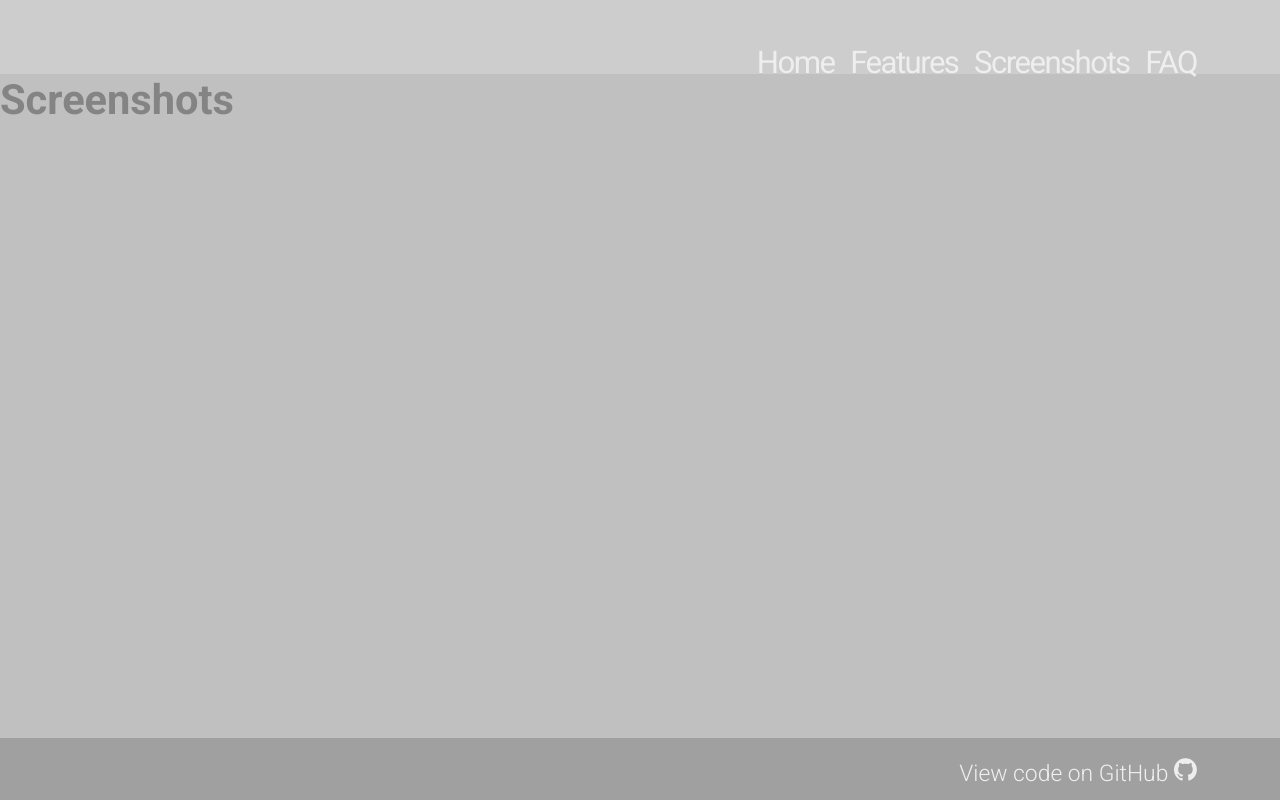
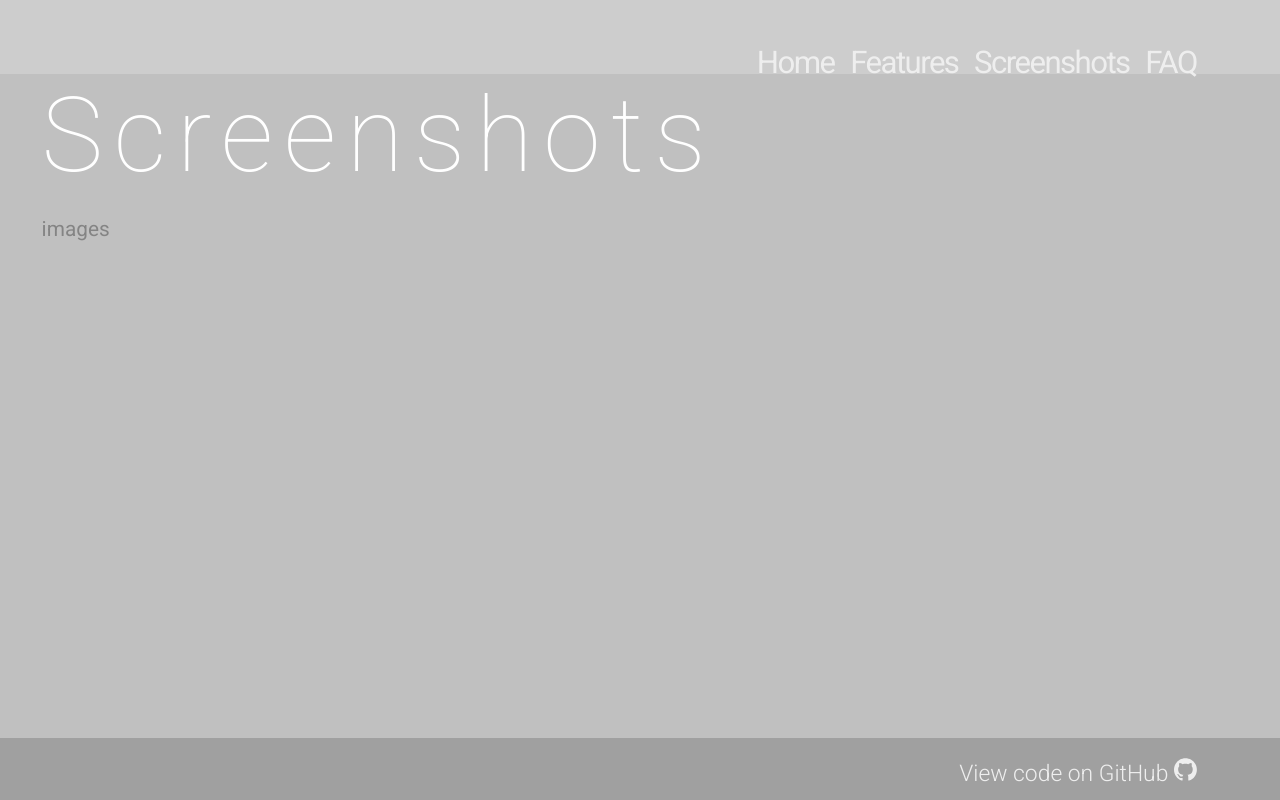
Before and after one commit to AlexanderPershin/lsdeer-site, a Next.js app: page /screenshots in a window 1280 px wide. Built offline with nearby package versions, Linux system fonts and the light colour scheme.

Commit message:
common layout added for secondary pages

```diff
--- a/components/PageTitle.js
+++ b/components/PageTitle.js
@@ -7,6 +7,7 @@ const StyledTitle = styled.h1`
   font-weight: 100;
   color: ${({ theme }) => theme.colors.title};
   letter-spacing: 0.1em;
+  user-select: none;
   @media (max-width: 42rem) {
     height: 4rem;
     text-align: center;
--- a/pages/downloads.js
+++ b/pages/downloads.js
@@ -1,6 +1,5 @@
 import React from 'react';
 import styled from 'styled-components';
-import Router from 'next/router';
 
 import PageContainer from '../components/PageContainer';
 import PageTitle from '../components/PageTitle';
--- a/pages/screenshots.js
+++ b/pages/screenshots.js
@@ -1,10 +1,15 @@
 import React from 'react';
+import styled from 'styled-components';
+
+import PageContainer from '../components/PageContainer';
+import PageTitle from '../components/PageTitle';
 
 const Screenshots = () => {
   return (
-    <div>
-      <h1>Screenshots</h1>
-    </div>
+    <PageContainer>
+      <PageTitle>Screenshots</PageTitle>
+      <p>images</p>
+    </PageContainer>
   );
 };
 
```
Also changed, not shown: pages/faq.js (+8 -3 lines), pages/features.js (+8 -3 lines).
